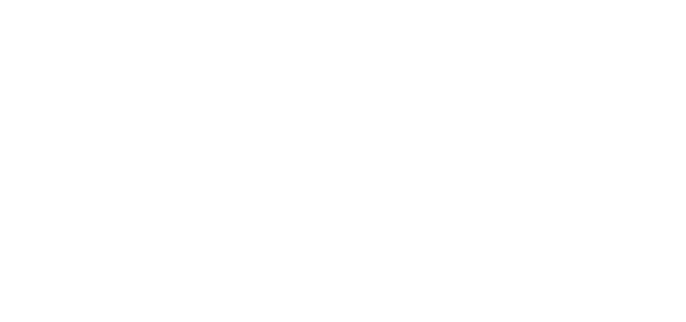
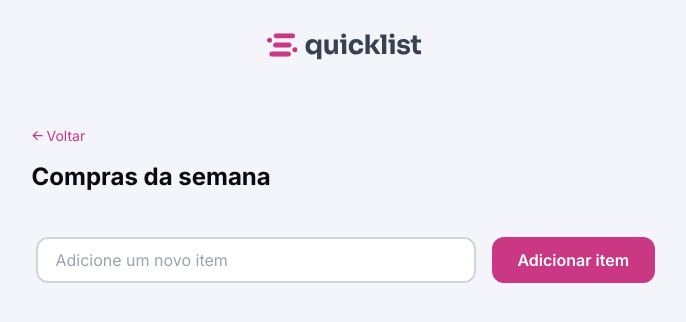
Before and after one commit to GabrielGPena793/shopping_list, a plain HTML site: page index.html in a window 1280 px wide. Shown: the whole page, without its empty margins (295-981 px from the left). Drawn offline with Linux system fonts and the light colour scheme.

Commit message:
done form

```diff
--- a/index.html
+++ b/index.html
@@ -15,5 +15,22 @@
 
     <title>Lista de compras</title>
   </head>
-  <body></body>
+  <body>
+    <img src="./assets/logo.svg" alt="" />
+
+    <main>
+      <header>
+        <a href="#">
+          <img src="./assets/arrow-left.svg" alt="seta rosa para esquerda" />
+          Voltar
+        </a>
+        <h1>Compras da semana</h1>
+      </header>
+
+      <form>
+        <input type="text" placeholder="Adicione um novo item" required />
+        <button type="submit">Adicionar item</button>
+      </form>
+    </main>
+  </body>
 </html>
--- /dev/null
+++ b/styles/form.css
@@ -0,0 +1,43 @@
+form {
+  display: flex;
+  gap: 1rem;
+  flex-wrap: wrap;
+  padding-inline: 4px;
+
+  & input[type="text"] {
+    all: unset;
+    flex: 3.5;
+    font: var(--paragraph);
+    border: 2px solid var(--border-primary);
+    border-radius: 12px;
+    padding: 0.6875rem 1.125rem;
+    background: var(--background-secondary);
+
+    &::placeholder {
+      color: var(--content-tertiary);
+    }
+  }
+
+  & input[type="text"]:focus {
+    outline: 2px solid var(--border-hover);
+  }
+
+  & button {
+    all: unset;
+    flex: 1;
+
+    font: var(--label);
+    background: var(--color-brand);
+    color: var(--background-secondary);
+    border: none;
+    border-radius: 12px;
+    padding: 0.75rem 1.5rem;
+    cursor: pointer;
+    text-align: center;
+    transition: background 0.2s ease-in-out;
+
+    &:hover {
+      background: var(--color-brand-hover);
+    }
+  }
+}
--- a/styles/global.css
+++ b/styles/global.css
@@ -23,6 +23,33 @@
 
   --title: 700 1.5rem/2rem var(--ff-base);
   --label: 600 1rem/1.25rem var(--ff-base);
-  --title: 400 1rem/1.25rem var(--ff-base);
-  --title: 400 0.875rem/1rem var(--ff-base);
+  --paragraph: 400 1rem/1.25rem var(--ff-base);
+  --link: 400 0.875rem/1rem var(--ff-base);
 }
+
+body {
+  background: var(--background-primary);
+
+  display: flex;
+  flex-direction: column;
+  gap: 3.875rem;
+
+  & > img {
+    margin: auto;
+    padding-top: 1.5625rem;
+  }
+
+  & main {
+    max-width: 39.1875rem;
+    margin-inline: auto;
+    width: 100%;
+  }
+}
+
+a {
+  text-decoration: none;
+}
+
+.input-error {
+  border-color: var(--color-danger);
+}
--- /dev/null
+++ b/styles/header.css
@@ -0,0 +1,14 @@
+header {
+  margin-bottom: 2.75rem;
+
+  & a {
+    color: var(--color-brand);
+    font: var(--link);
+  }
+
+  & h1 {
+    font: var(--title);
+    color: var(--content-primary);
+    margin-top: 1rem;
+  }
+}
--- a/styles/index.css
+++ b/styles/index.css
@@ -1 +1,3 @@
 @import url("./global.css");
+@import url("./header.css");
+@import url("./form.css");
```
Also changed, not shown: assets/arrow-left.svg (added).
